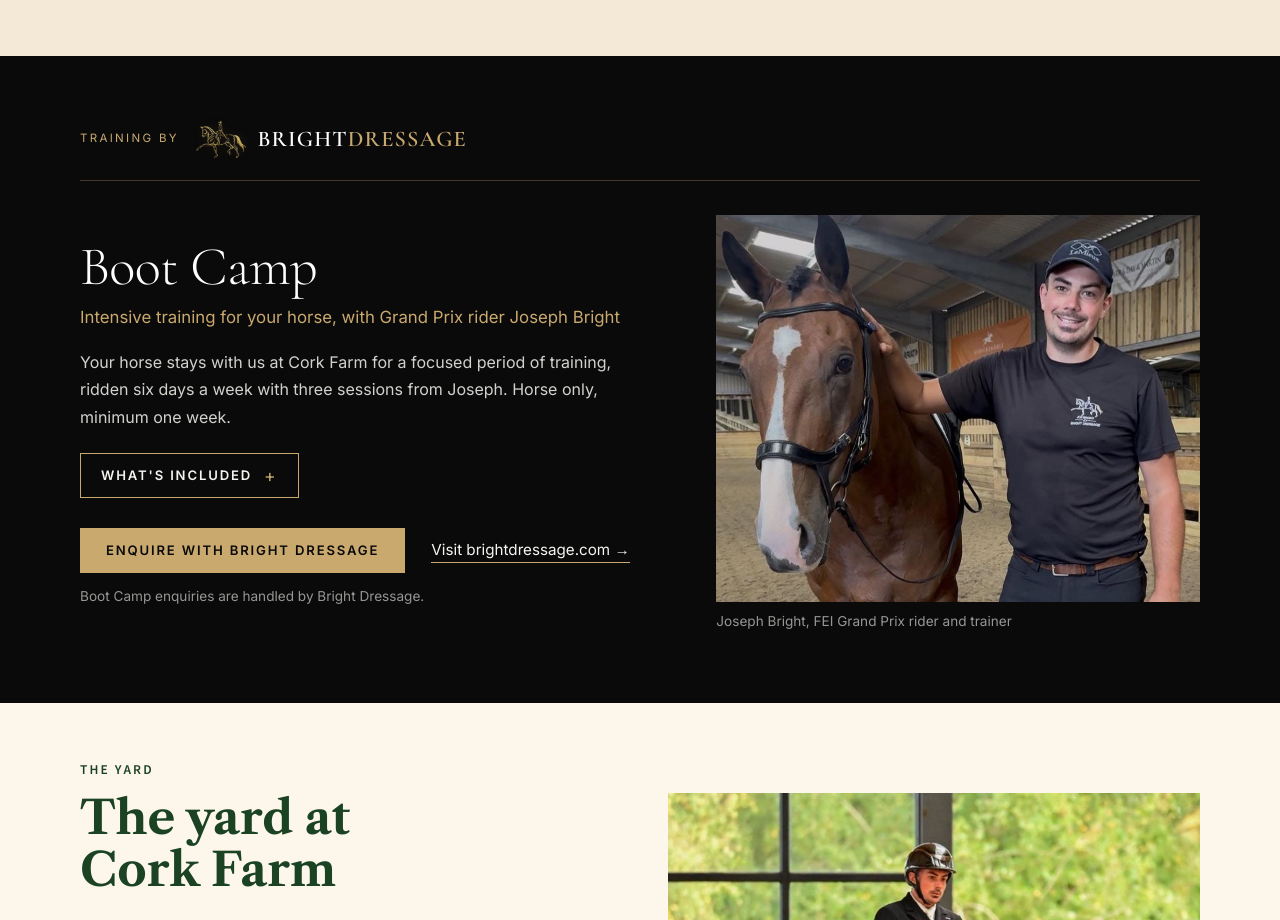
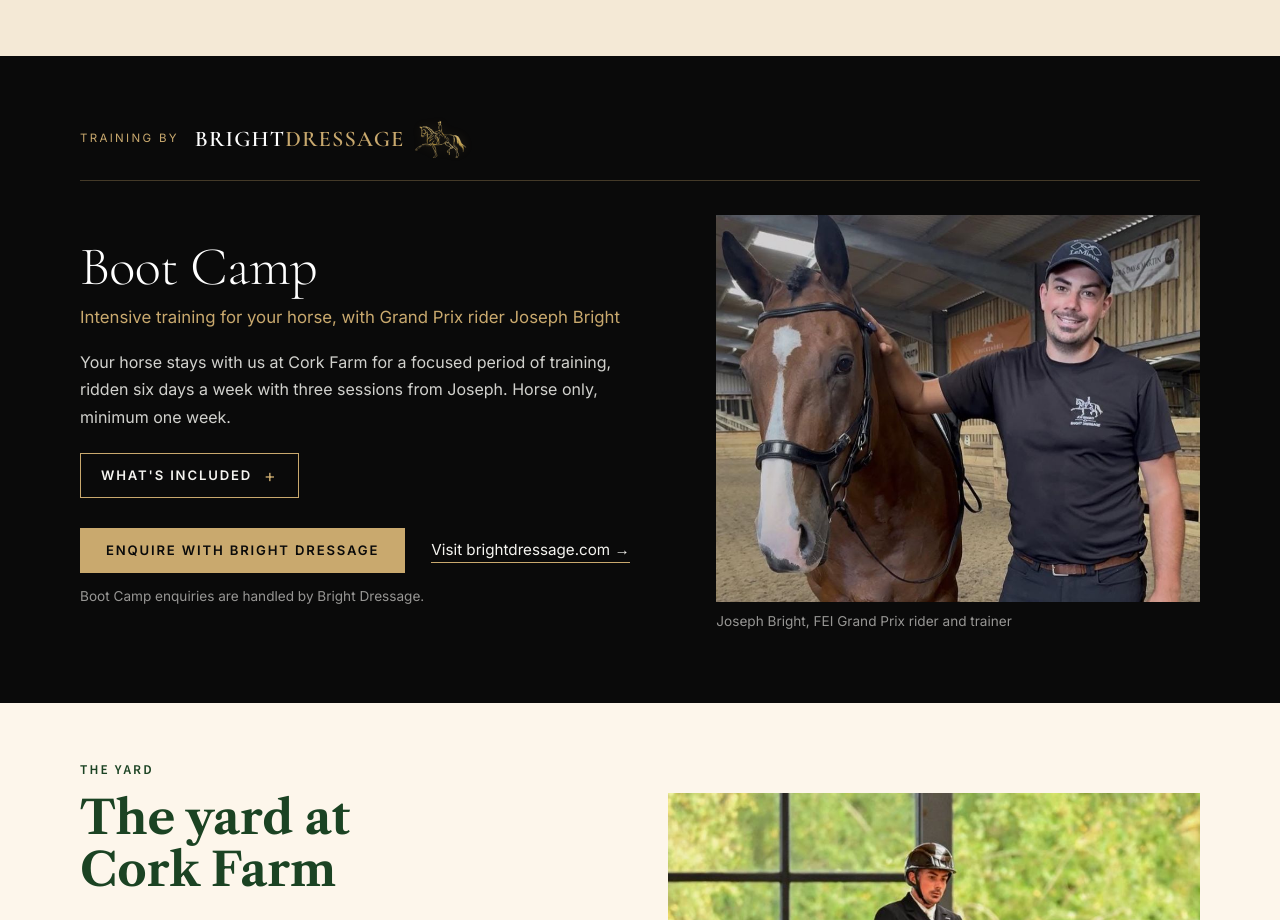
Before and after one commit to BrightDressage/BrightLivery, a plain HTML site: page index.html in a window 1280 px wide. Shown: the part 1660-2580 px from the top of the page. Drawn offline with nearby package versions, Linux system fonts and the light colour scheme.

Commit message:
Boot Camp: horse icon after Bright Dressage wording

```diff
--- a/index.html
+++ b/index.html
@@ -138,7 +138,7 @@
 <section class="bd-camp" id="boot-camp" aria-labelledby="bd-camp-title"><div class="wrap bd-in">
   <div class="bd-brand">
     <p class="bd-eyebrow">Training by</p>
-    <a class="bd-lockup" href="https://brightdressage.com" aria-label="Bright Dressage"><img src="/bd-horse.png" alt="" width="300" height="217"><span class="bd-name">BRIGHT<span>DRESSAGE</span></span></a>
+    <a class="bd-lockup" href="https://brightdressage.com" aria-label="Bright Dressage"><span class="bd-name">BRIGHT<span>DRESSAGE</span></span><img src="/bd-horse.png" alt="" width="300" height="217"></a>
   </div>
   <div class="bd-grid">
   <div class="bd-body">
```
